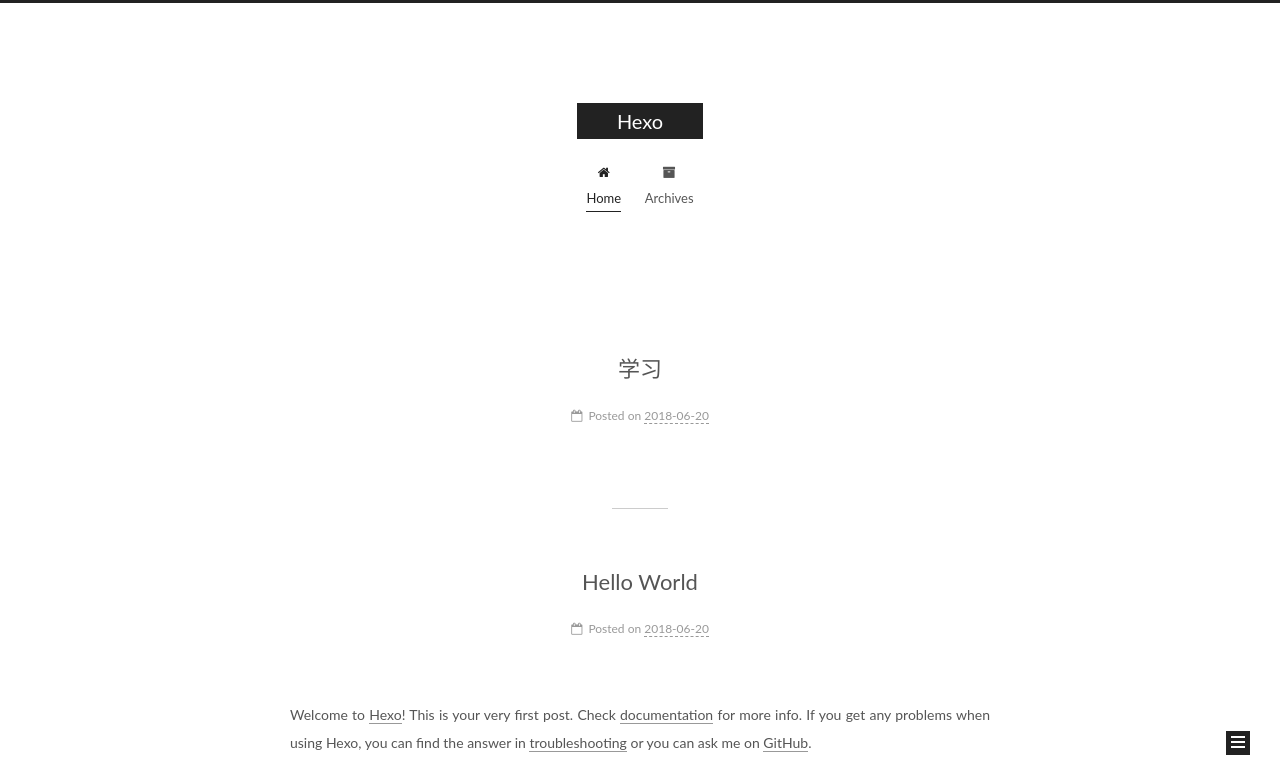
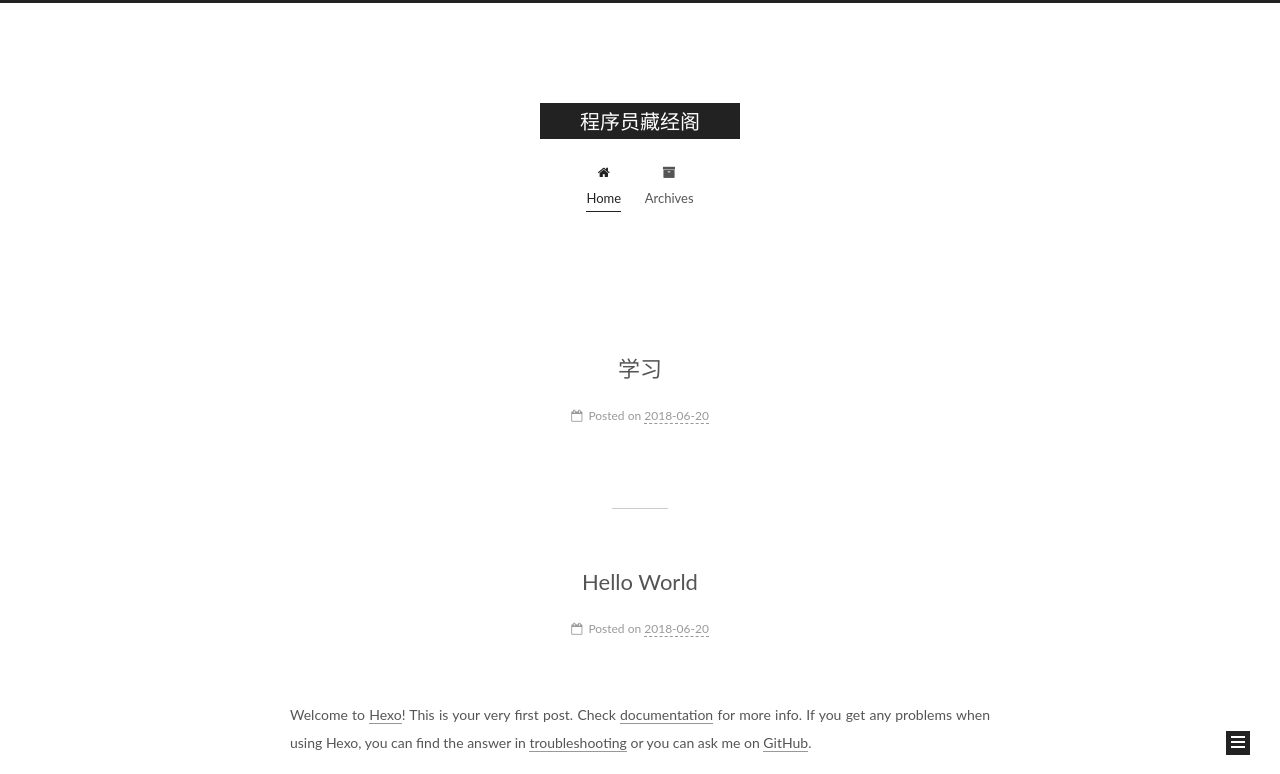
Before and after one commit to robin-zhigeng/robin-zhigeng.github.io, a plain HTML site: page index.html in a window 1280 px wide. Shown: the top 774 px of the page. Drawn offline with Linux system fonts and the light colour scheme.

Commit message:
Site updated: 2018-06-20 10:01:56

```diff
--- a/index.html
+++ b/index.html
@@ -109,12 +109,12 @@
 
 
   <meta property="og:type" content="website">
-<meta property="og:title" content="Hexo">
+<meta property="og:title" content="程序员藏经阁">
 <meta property="og:url" content="http://yoursite.com/index.html">
-<meta property="og:site_name" content="Hexo">
+<meta property="og:site_name" content="程序员藏经阁">
 <meta property="og:locale" content="zh-Hans">
 <meta name="twitter:card" content="summary">
-<meta name="twitter:title" content="Hexo">
+<meta name="twitter:title" content="程序员藏经阁">
 
 
 
@@ -131,7 +131,7 @@
   };
 </script>
 
-  <title>Hexo</title>
+  <title>程序员藏经阁</title>
 
 
 
@@ -190,7 +190,7 @@
     <div class="custom-logo-site-title">
       <a href="/" class="brand" rel="start">
         <span class="logo-line-before"><i></i></span>
-        <span class="site-title">Hexo</span>
+        <span class="site-title">程序员藏经阁</span>
         <span class="logo-line-after"><i></i></span>
       </a>
     </div>
@@ -286,7 +286,7 @@
     </span>
 
     <span hidden itemprop="publisher" itemscope itemtype="http://schema.org/Organization">
-      <meta itemprop="name" content="Hexo">
+      <meta itemprop="name" content="程序员藏经阁">
     </span>
 
 
@@ -421,7 +421,7 @@
     </span>
 
     <span hidden itemprop="publisher" itemscope itemtype="http://schema.org/Organization">
-      <meta itemprop="name" content="Hexo">
+      <meta itemprop="name" content="程序员藏经阁">
     </span>
 
 
```
Also changed, not shown: 2018/06/20/hello-world/index.html (+4 -4 lines), 2018/06/20/学习/index.html (+4 -4 lines), archives/2018/06/index.html (+5 -5 lines), archives/2018/index.html (+5 -5 lines), archives/index.html (+5 -5 lines).
